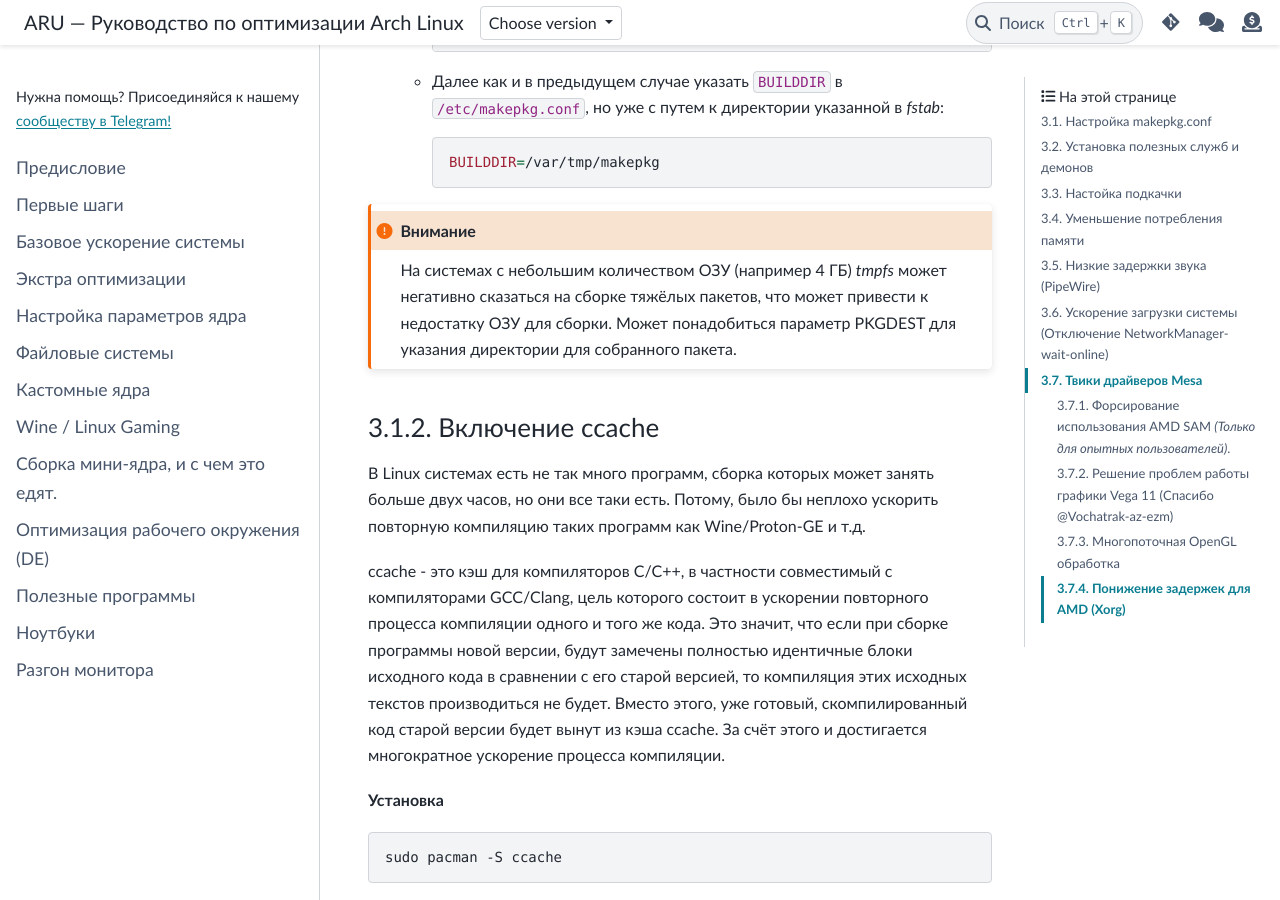
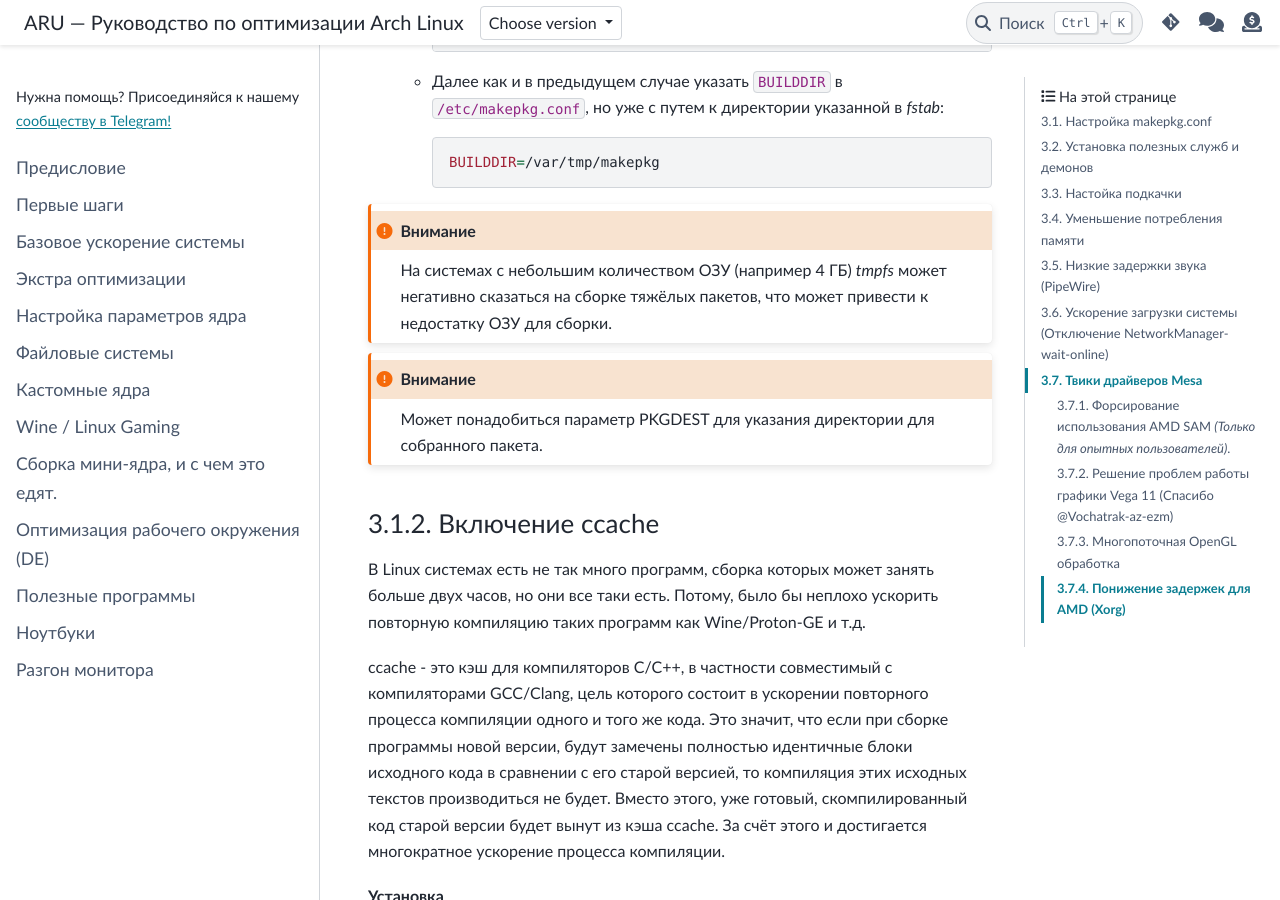
Before and after one commit to ventureoo/ARU, a Sphinx documentation site: the page built from docs/source/generic-system-acceleration.rst, in a window 1280 px wide and 900 px high, scrolled down 1654 px. Built offline with Sphinx 7.4.7 and the PyData theme 0.15.4, drawn with Linux system fonts in a browser that asks for light colours; part of the change alters nothing that is shown.

```diff
--- a/docs/source/generic-system-acceleration.rst
+++ b/docs/source/generic-system-acceleration.rst
@@ -82,7 +82,8 @@ Arch Linux - это фундамент, и требуется уйма надс
 
      BUILDDIR=/var/tmp/makepkg
 
-.. attention:: На системах с небольшим количеством ОЗУ (например 4 ГБ) *tmpfs* может негативно сказаться на сборке тяжёлых пакетов, что может привести к недостатку ОЗУ для сборки. Может понадобиться параметр PKGDEST для указания директории для собранного пакета.
+.. attention:: На системах с небольшим количеством ОЗУ (например 4 ГБ) *tmpfs* может негативно сказаться на сборке тяжёлых пакетов, что может привести к недостатку ОЗУ для сборки.
+.. attention:: Может понадобиться параметр PKGDEST для указания директории для собранного пакета.
 
 
 -----------------------
```
